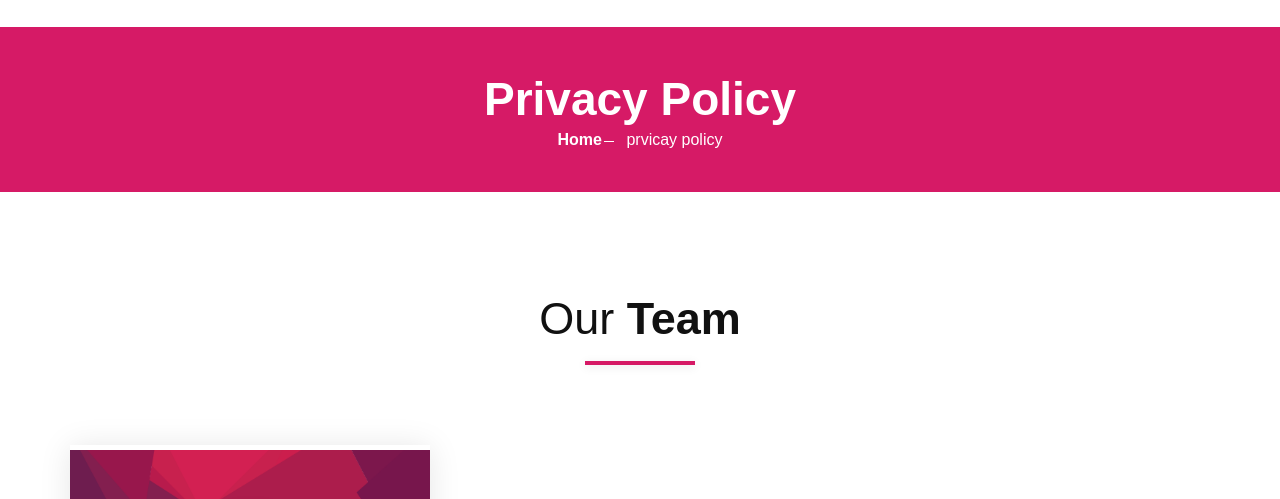
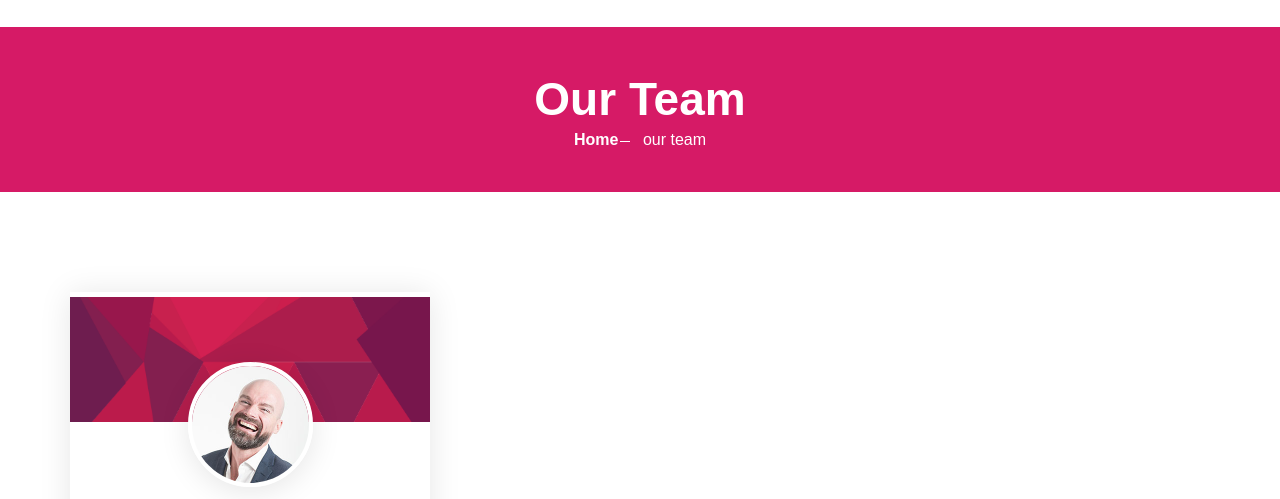
Before and after one commit to ali-azgar-rakib/Paramorsho-Frontend-Template, a plain HTML site: page our_team.html in a window 1280 px wide. Shown: the part 241-740 px from the top of the page. Drawn offline with Linux system fonts and the light colour scheme; some packages are replaced by stand-ins of ours; a script that the page names is missing; files whose address does not match are found by name; a web font is replaced by a local one.

Commit message:
fix some error in our_team.html

```diff
--- a/frontend_assets/scss/_ourTeam.scss
+++ b/frontend_assets/scss/_ourTeam.scss
@@ -8,18 +8,18 @@
   //   box-shadow: 0 20px 100px -15px rgba(0, 0, 0, 0.1);
 }
 
-.page-title {
-  font-size: 45px;
-  margin: 0 auto 80px auto;
-  &:after {
-    content: "";
-    width: 110px;
-    height: 4px;
-    background: $primaryColor;
-    display: block;
-    margin: 15px auto 0 auto;
-    box-shadow: 0 2px 10px rgba(0, 0, 0, 0.1);
-  }
+// .page-title {
+//   font-size: 45px;
+//   margin: 0 auto 80px auto;
+//   &:after {
+//     content: "";
+//     width: 110px;
+//     height: 4px;
+//     background: $primaryColor;
+//     display: block;
+//     margin: 15px auto 0 auto;
+//     box-shadow: 0 2px 10px rgba(0, 0, 0, 0.1);
+//   }
 }
 
 .profile-card {
--- a/our_team.html
+++ b/our_team.html
@@ -270,10 +270,10 @@
             <div class="row">
                 <div class="col-lg-12 text-center">
                     <div class="breadcrumb__text">
-                        <h2>Privacy Policy</h2>
+                        <h2>Our Team</h2>
                         <div class="breadcrumb__option">
                             <a href="/">Home</a>
-                            <span>prvicay policy</span>
+                            <span>our team</span>
                         </div>
                     </div>
                 </div>
@@ -282,7 +282,6 @@
     </section>
     <section class="main-content">
         <div class="container">
-            <h1 class="page-title text-center">Our <b>Team</b></h1>
             <div class="row">
                 <div class="profile-bio hide">
                     <span class="profile-clos-btn">x</span>
```
